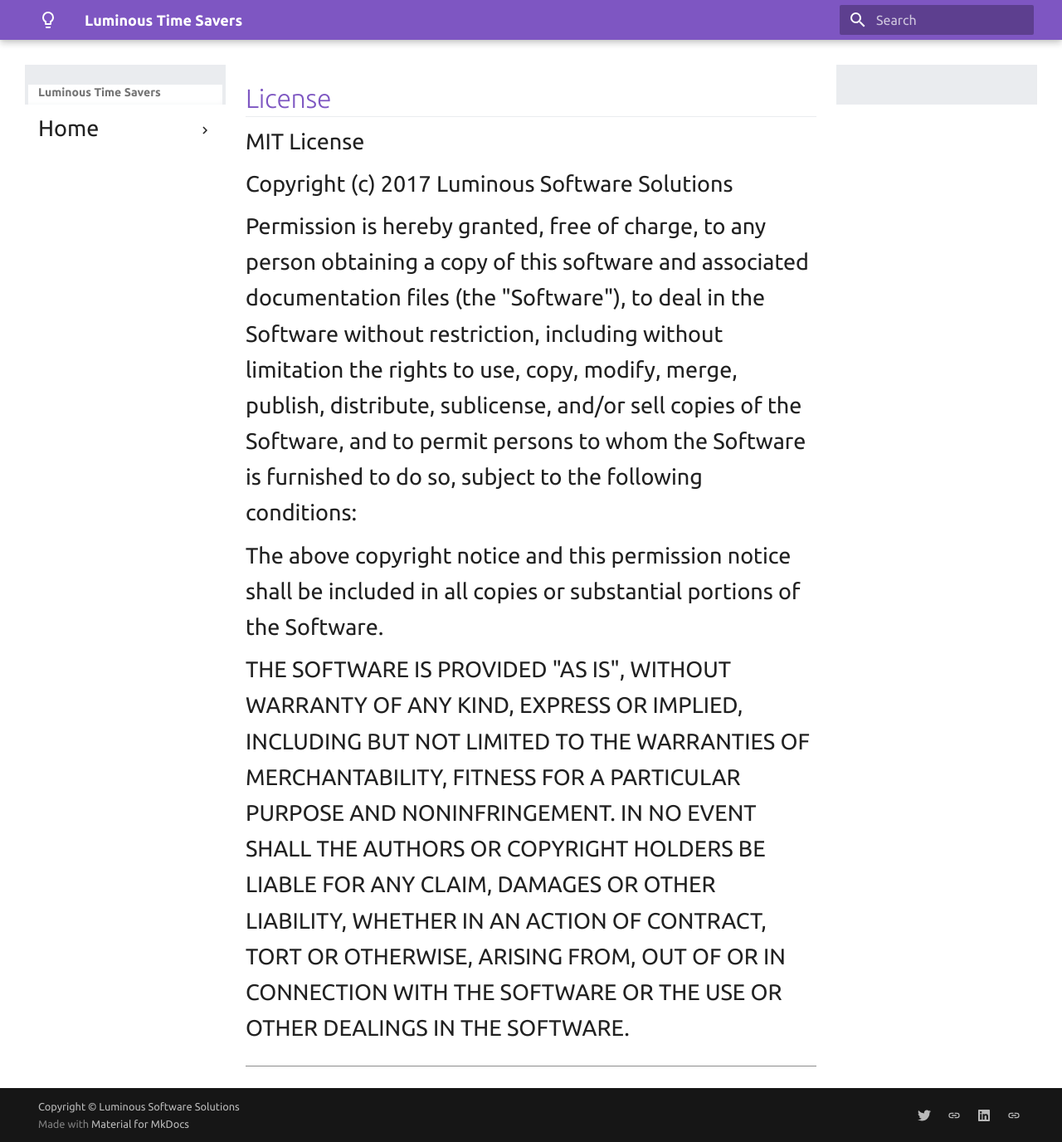
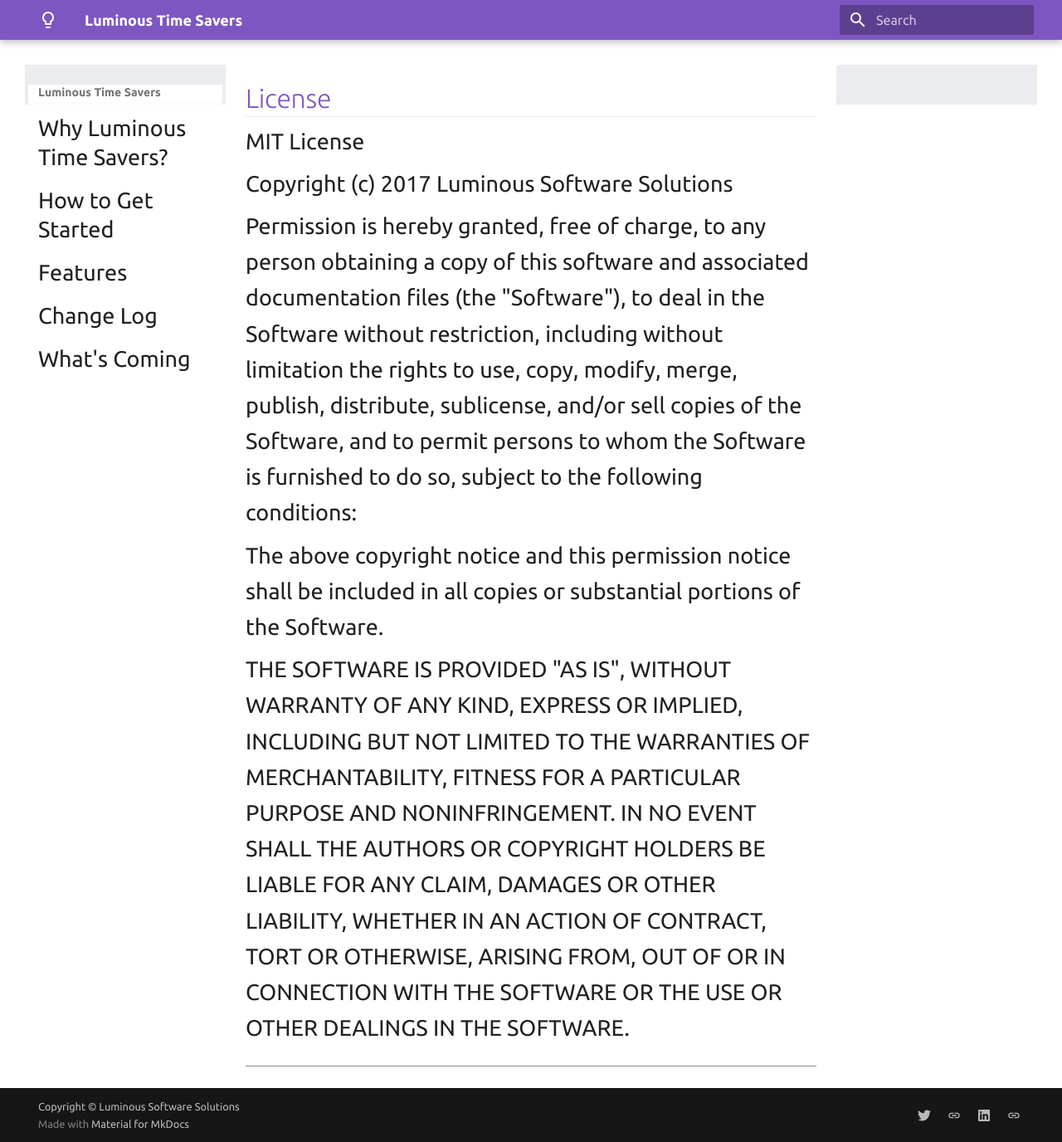
Before and after one commit to luminous-software/time-savers, an MkDocs documentation site: the page built from docs-source/license.md, in a window 1280 px wide and 1376 px high. Shown: the whole window at 83% size. Built offline with MkDocs 1.6.1 and Material for MkDocs 9.7.7, drawn with Linux system fonts in a browser that asks for light colours; old or Windows-style settings are respelled for this version of MkDocs; some of the changed lines change nothing that is shown.

Commit message:
Tidy up mkdocs config file

```diff
--- a/mkdocs.yml
+++ b/mkdocs.yml
@@ -33,26 +33,11 @@
 
 # layout
 pages:
-    - Home:
-        - Why Luminous Time Savers?: 'index.md'
-        - How to Get Started: 'getting-started.md'
-        - Features: 'features.md'
-        - Change Log: 'changelog.md'
-        - What's Coming: 'roadmap.md'
-        #- License: 'license.md'
-#    - Luminous Software Solutions:
-#        - Luminous Software Website: 'website.md' #'https://luminous-software.solutions'
-#        - Luminous Software Blog: 'blog.md' #'https://luminous-software.solutions/blog'
-
-#    - Features:
-#        - Features: 'features.md'
-
-#        - General Features: 'features/general.md'
-#        - Solution Features: 'features/solution.md'
-#        - Project Features: 'features/project.md'
-#        - Build Features: 'features/build.md'
-#        - Log Features: 'features/logs.md'
-#        - Visual Studio Features: 'features/vs.md'
+    - Why Luminous Time Savers?: 'index.md'
+    - How to Get Started: 'getting-started.md'
+    - Features: 'features.md'
+    - Change Log: 'changelog.md'
+    - What's Coming: 'roadmap.md'
 
 # customisation
 extra:
```
